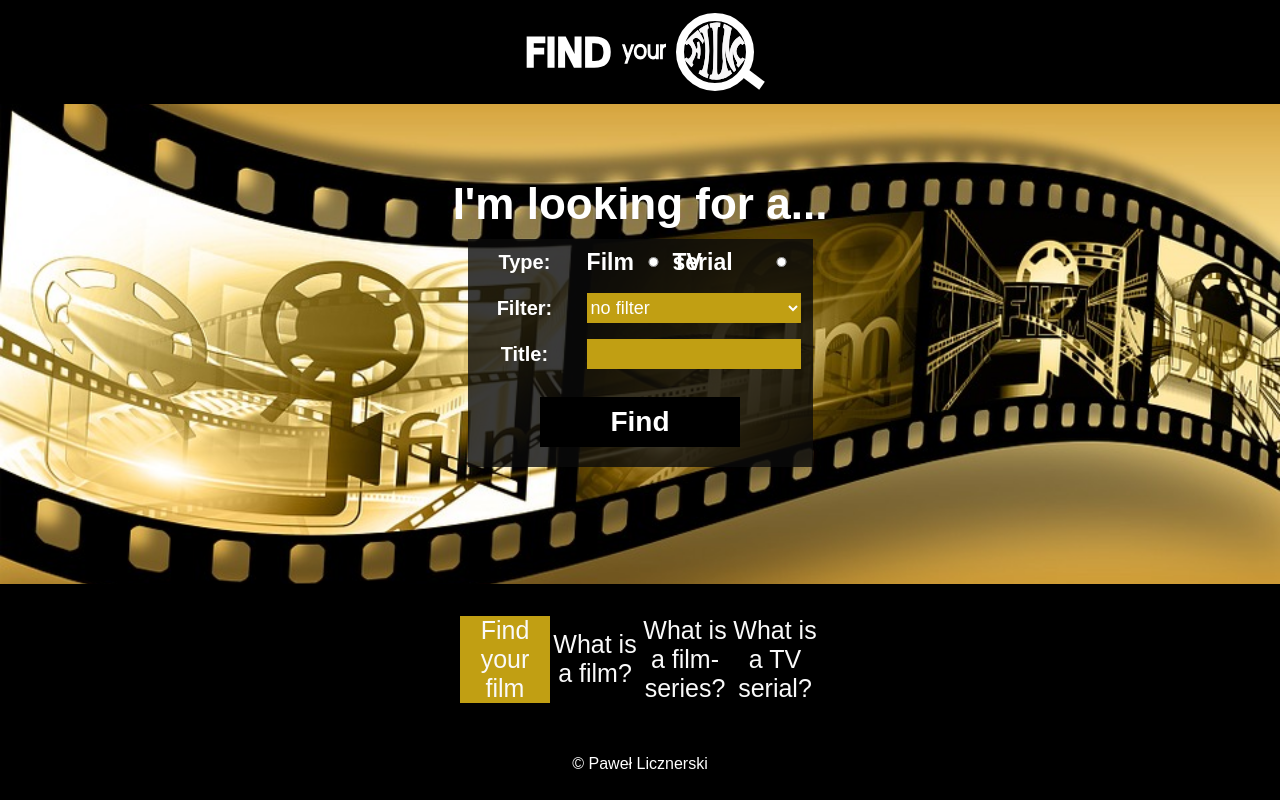
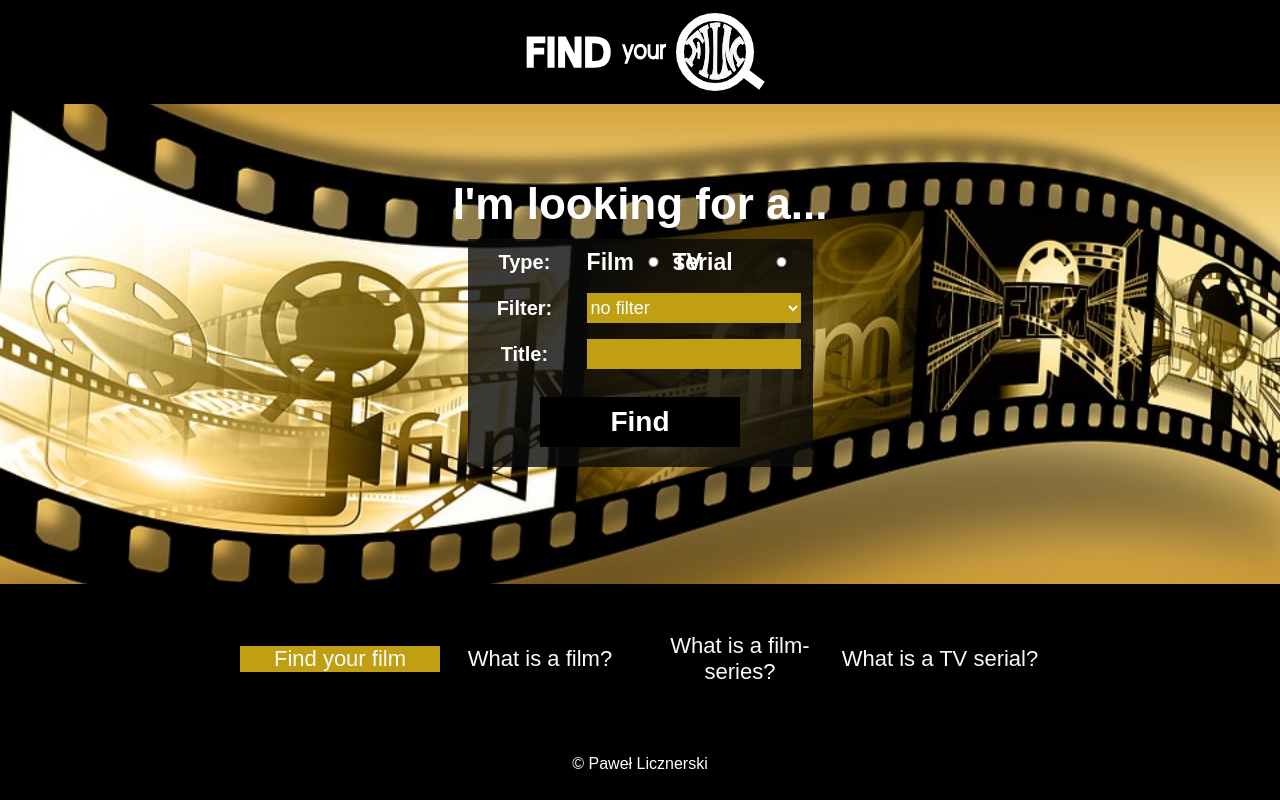
Before and after one commit to pawellicznerski/film-finder, a React (Create React App) app: page /form in a window 1280 px wide. Built offline with nearby package versions, Linux system fonts and the light colour scheme; a web font is replaced by a local one.

Commit message:
adding some form styling 2

```diff
--- a/src/App.css
+++ b/src/App.css
@@ -256,9 +256,12 @@
     display: none; }
 
 .form__searched-list {
-  margin: 30px auto;
+  margin-bottom: 30px;
   background-color: rgba(10, 10, 10, 0.8);
   font-family: 'Saira Extra Condensed', sans-serif; }
+  .form__searched-list__caption {
+    font-size: 44px;
+    margin: 10px auto; }
 
 .main-content {
   width: 100%;
@@ -361,6 +364,7 @@
       vertical-align: middle; }
 
 .main-content {
+  height: 100%;
   min-height: 60vh;
   width: 100%; }
 
@@ -369,32 +373,33 @@
   justify-content: center;
   align-items: center;
   height: 15vh;
-  min-height: 65px;
+  min-height: 75px;
   width: 100%;
   background-color: black;
   text-decoration: none;
-  font-size: 25px;
   font-family: 'Saira Extra Condensed', sans-serif;
   padding-top: 30px; }
   @media (min-width: 600px) {
     .main__nav-bottom .main__nav-bottom__container {
-      width: 400px;
+      width: 600px;
       margin: 0 auto; } }
   @media (min-width: 1200px) {
     .main__nav-bottom .main__nav-bottom__container {
-      width: 500px;
+      width: 800px;
       padding-top: 30px; } }
   .main__nav-bottom .main__nav-bottom__container .main__nav-bottom__el {
     justify-content: center;
     text-align: center;
+    font-size: 20px;
     width: 23vw;
     color: #fafafa; }
     @media (min-width: 600px) {
       .main__nav-bottom .main__nav-bottom__container .main__nav-bottom__el {
-        width: 80px; } }
+        width: 150px;
+        font-size: 22px; } }
     @media (min-width: 1200px) {
       .main__nav-bottom .main__nav-bottom__container .main__nav-bottom__el {
-        width: 90px; } }
+        width: 200px; } }
   .main__nav-bottom .main__nav-bottom__container .main__nav-bottom__el_active {
     background-color: #c19f13; }
 
@@ -404,7 +409,7 @@
 
 .footer {
   height: 5vh;
-  min-height: 30px;
+  min-height: 35px;
   display: flex;
   justify-content: center;
   align-items: center;
--- a/src/components/finder-app/footer/_footer.scss
+++ b/src/components/finder-app/footer/_footer.scss
@@ -1,6 +1,6 @@
 .footer{
   height: 5vh;
-  min-height: 30px;
+  min-height: 35px;
   display: flex;
   justify-content: center;
   align-items: center;
--- a/src/components/finder-app/main/main-content/_main-content.scss
+++ b/src/components/finder-app/main/main-content/_main-content.scss
@@ -4,6 +4,7 @@
 @import "./form/form";
 
 .main-content{
+  height: 100%;
   min-height: 60vh;
   width: 100%;
 }
--- a/src/components/finder-app/main/main-content/form/__form__searched-list/_form__searched-list.scss
+++ b/src/components/finder-app/main/main-content/form/__form__searched-list/_form__searched-list.scss
@@ -2,9 +2,13 @@
 @import "./__form__searched-list__item/form__searched-list__item";
 
 .form__searched-list{
-  margin: 30px auto;
+  margin-bottom: 30px;
   background-color: rgba(10,10,10,0.8);
   font-family: 'Saira Extra Condensed', sans-serif;
+  &__caption{
+    font-size: 44px;
+    margin: 10px auto;
+  }
   &__body{
 
   }
--- a/src/components/finder-app/main/main-content/form/__form__searched-list/form__searched-list.js
+++ b/src/components/finder-app/main/main-content/form/__form__searched-list/form__searched-list.js
@@ -13,6 +13,7 @@ import SearchedListItem from "./__form__searched-list__item/form__searched-list_
     render() {
         return (
           <table className="form__searched-list" style={{display:this.props.currentListArrIsFull?'':'none'}}>
+            <caption className="form__searched-list__caption"> Results:</caption>
             <SearchedListHeader />
               <tbody  className="form__searched-list__body">
                {this.renderItems()}
--- a/src/components/finder-app/main/main__nav-bottom/_main__nav-bottom.scss
+++ b/src/components/finder-app/main/main__nav-bottom/_main__nav-bottom.scss
@@ -7,33 +7,35 @@
     justify-content: center;
     align-items: center;
     height:15vh;
-    min-height: 65px;
+    min-height: 75px;
     width: 100%;
     background-color: rgba(0,0,0,1);
     text-decoration: none;
-    font-size: 25px;
     font-family: 'Saira Extra Condensed', sans-serif;
     padding-top: 30px;
     // border: 1px solid green;
     @include mobile{
-      width: 400px;
+      width: 600px;
       margin: 0 auto;
     };
     @include laptop{
-      width: 500px;
+      width: 800px;
       padding-top: 30px;
 
     };
     .main__nav-bottom__el{
       justify-content: center;
       text-align: center;
+      font-size: 20px;
       width: 23vw;
       color: rgba(250,250,250,1);
       @include mobile{
-        width: 80px;
+        width: 150px;
+        font-size: 22px;
+
       };
       @include laptop{
-        width: 90px;
+        width: 200px;
       };
     }
     .main__nav-bottom__el_active{
```
